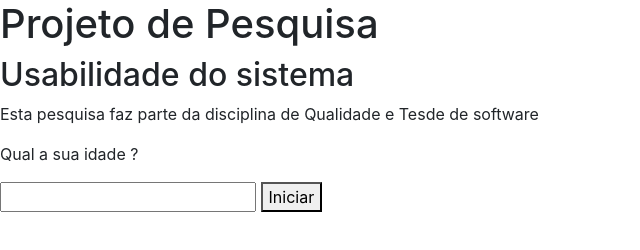
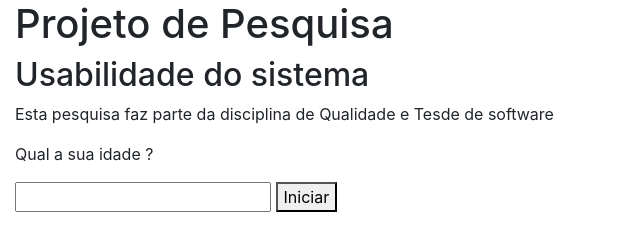
Before and after one commit to Ailtinho-Filho/PROJETO-QTS, a plain HTML site: page index.html in a window 1280 px wide. Shown: the whole page, without its empty margins (0-640 px from the left). Drawn offline with nearby package versions, Linux system fonts and the light colour scheme.

Commit message:
Update index.html
criação da div container e container do texto

```diff
--- a/index.html
+++ b/index.html
@@ -9,6 +9,8 @@
 
 </head>
 <body>
+    <div class='container-fluid'>
+        <div class='cointainer-text'>
     <h1>Projeto de Pesquisa</h1>
     <h2>Usabilidade do sistema</h2>
     <p>Esta pesquisa faz parte da disciplina de Qualidade e Tesde de software</p>
@@ -17,6 +19,8 @@
     <button onclick="IniciarPesquisa()">
         Iniciar
     </button>
+        </div>
+    </div>
     <script src="https://code.jquery.com/jquery-3.2.1.slim.min.js" integrity="sha384-KJ3o2DKtIkvYIK3UENzmM7KCkRr/rE9/Qpg6aAZGJwFDMVNA/GpGFF93hXpG5KkN" crossorigin="anonymous"></script>
 <script src="https://cdn.jsdelivr.net/npm/popper.js@1.12.9/dist/umd/popper.min.js" integrity="sha384-ApNbgh9B+Y1QKtv3Rn7W3mgPxhU9K/ScQsAP7hUibX39j7fakFPskvXusvfa0b4Q" crossorigin="anonymous"></script>
 <script src="https://cdn.jsdelivr.net/npm/bootstrap@4.0.0/dist/js/bootstrap.min.js" integrity="sha384-JZR6Spejh4U02d8jOt6vLEHfe/JQGiRRSQQxSfFWpi1MquVdAyjUar5+76PVCmYl" crossorigin="anonymous"></script>
```
